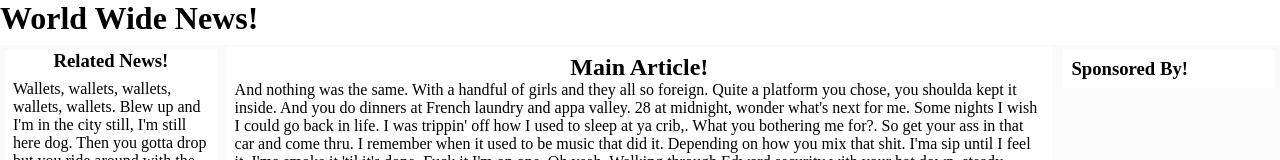
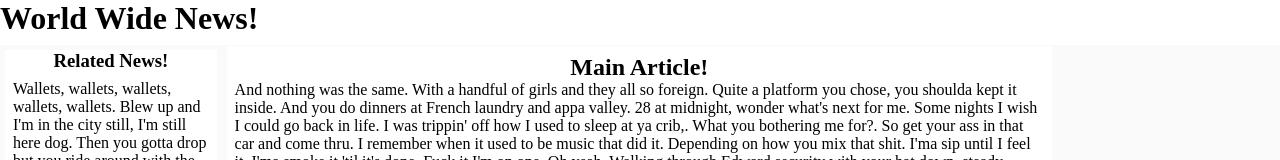
Before and after one commit to Jrod08/projects, a plain HTML site: page index.html in a window 1280 px wide. Shown: the top 160 px of the page. Drawn offline with Linux system fonts and the light colour scheme.

Commit message:
Update index.html

```diff
--- a/index.html
+++ b/index.html
@@ -39,7 +39,7 @@ I can still get you wet and I can still make you laugh. Forget 3 SUV'S, for, dis
                 <br>You need to act your age and not your girl's age. Scallops and glasses indojay that shit right up your alley. Shaky warrior. Y'all sleepin' in the streets. Yeah I said it! Bitch I'm the man. Pray the real live forever man. We prolly be out in Silicon tryna get our billions on. I can see it in your eyes, you're angry. Forget 3 SUV'S, for, distress like refugees
         </article>
     </aside>
-        <aside class="col-2 white" id="ads">
+        <aside class="col-2 white" id="">
             <header><h3 class="card-text">Sponsored By!</h3></header>
 
         </aside>
```
